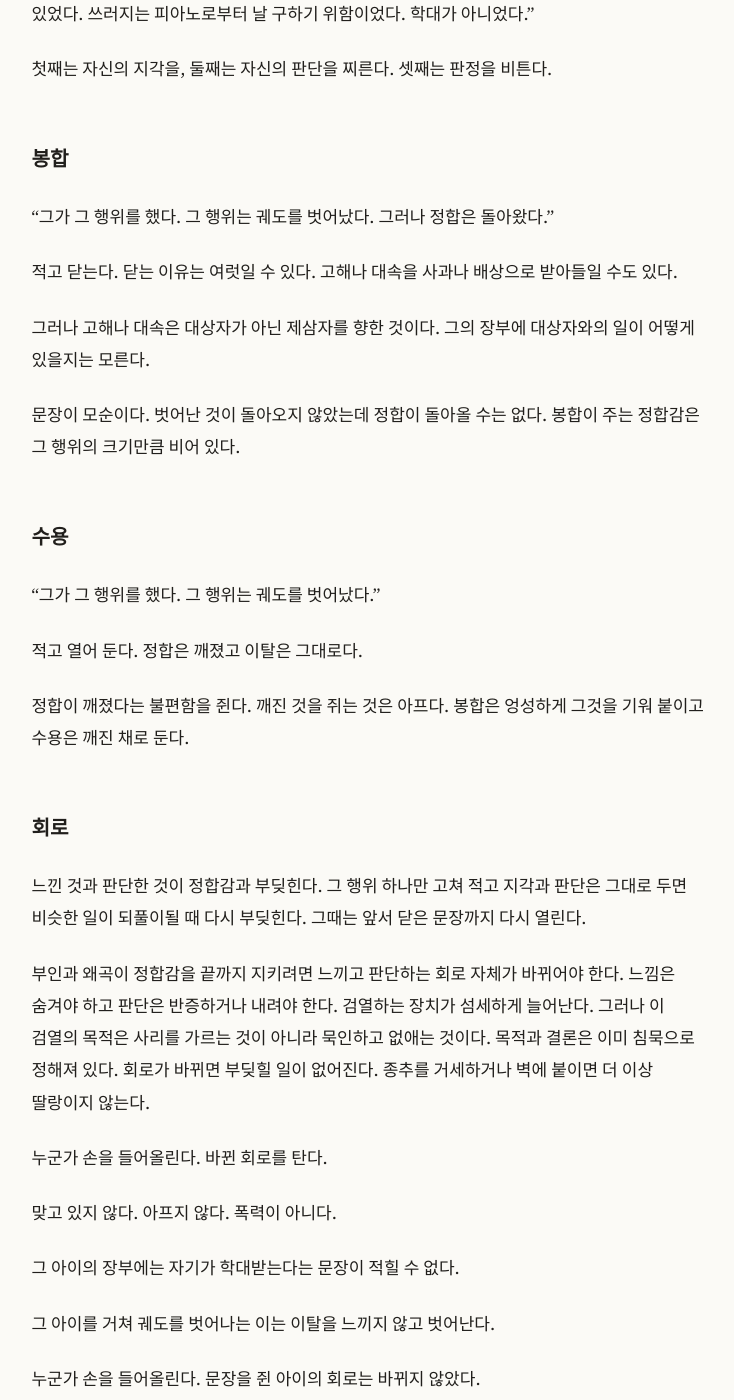
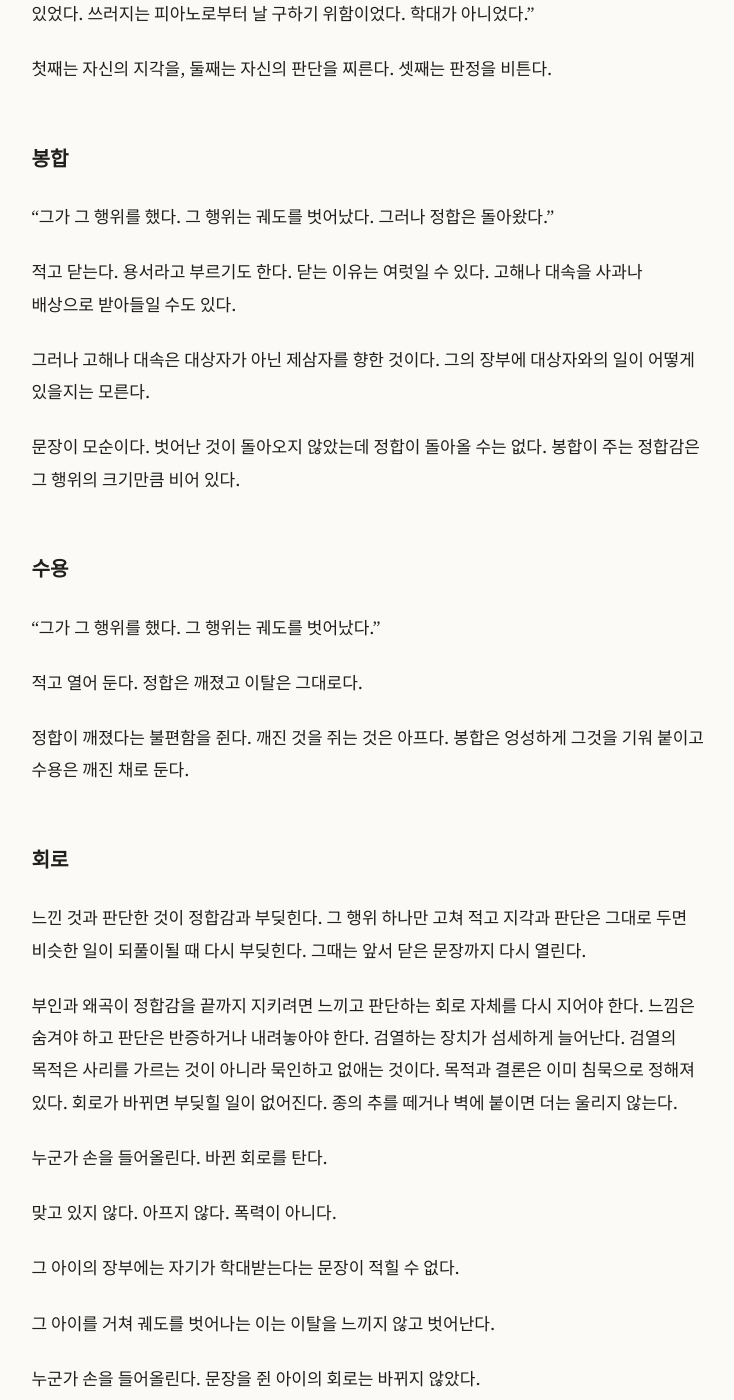
Before and after one commit to nonasking/essays, a Jekyll site: the page built from the-way-back/index.md, in a window 1280 px wide and 1400 px high, scrolled down 6407 px. Shown: the whole window, without its empty margins (271-1005 px from the left). Built offline with Jekyll 4.4.1, drawn with Linux system fonts in a browser that asks for light colours; some of the changed text lies outside the part shown.

Commit message:
The Way Back: revision (회로 passage on the censor and the bell reworded, 용서 named in 봉합, closing line now covers displaced forgiveness) (KR)
Co-Authored-By: Claude Fable 5.2 <noreply@anthropic.com>
Claude-Session: https://claude.ai/code/session_01BTGLPEX5bYYFg2Z8XzfYW8

```diff
--- a/the-way-back/index.md
+++ b/the-way-back/index.md
@@ -181,7 +181,7 @@ description: 궤도를 벗어난 것이 돌아오는 길. 풀어서 돌아오면
 
 "그가 그 행위를 했다. 그 행위는 궤도를 벗어났다. 그러나 정합은 돌아왔다."
 
-적고 닫는다. 닫는 이유는 여럿일 수 있다. 고해나 대속을 사과나 배상으로 받아들일 수도 있다.
+적고 닫는다. 용서라고 부르기도 한다. 닫는 이유는 여럿일 수 있다. 고해나 대속을 사과나 배상으로 받아들일 수도 있다.
 
 그러나 고해나 대속은 대상자가 아닌 제삼자를 향한 것이다. 그의 장부에 대상자와의 일이 어떻게 있을지는 모른다.
 
@@ -199,7 +199,7 @@ description: 궤도를 벗어난 것이 돌아오는 길. 풀어서 돌아오면
 
 느낀 것과 판단한 것이 정합감과 부딪힌다. 그 행위 하나만 고쳐 적고 지각과 판단은 그대로 두면 비슷한 일이 되풀이될 때 다시 부딪힌다. 그때는 앞서 닫은 문장까지 다시 열린다.
 
-부인과 왜곡이 정합감을 끝까지 지키려면 느끼고 판단하는 회로 자체가 바뀌어야 한다. 느낌은 숨겨야 하고 판단은 반증하거나 내려야 한다. 검열하는 장치가 섬세하게 늘어난다. 그러나 이 검열의 목적은 사리를 가르는 것이 아니라 묵인하고 없애는 것이다. 목적과 결론은 이미 침묵으로 정해져 있다. 회로가 바뀌면 부딪힐 일이 없어진다. 종추를 거세하거나 벽에 붙이면 더 이상 딸랑이지 않는다.
+부인과 왜곡이 정합감을 끝까지 지키려면 느끼고 판단하는 회로 자체를 다시 지어야 한다. 느낌은 숨겨야 하고 판단은 반증하거나 내려놓아야 한다. 검열하는 장치가 섬세하게 늘어난다. 검열의 목적은 사리를 가르는 것이 아니라 묵인하고 없애는 것이다. 목적과 결론은 이미 침묵으로 정해져 있다. 회로가 바뀌면 부딪힐 일이 없어진다. 종의 추를 떼거나 벽에 붙이면 더는 울리지 않는다.
 
 누군가 손을 들어올린다. 바뀐 회로를 탄다.
 
@@ -225,7 +225,7 @@ description: 궤도를 벗어난 것이 돌아오는 길. 풀어서 돌아오면
 
 영화 〈친절한 금자씨〉의 금자는 다섯 살 원모를 유인한다. 백 선생이 원모를 죽인다. 금자는 살인죄를 뒤집어쓰고 십삼 년을 복역한 뒤 백 선생을 붙잡아, 그가 죽인 아이들의 부모들 앞에 세운다. 부모들은 차례로 벌을 내린다. 그 뒤에 금자는 원모의 환영을 본다. 용서를 빌려 하자 원모는 금자의 입을 막고 사라진다.
 
-전치된 속죄는 풀린 매듭이 어디에 매여 있었던 것인지를 가린다.
+전치된 속죄와 전치된 용서는 풀린 매듭이 어디에 매여 있었던 것인지를 가린다.
 
 ## 참고 문헌
 
```
